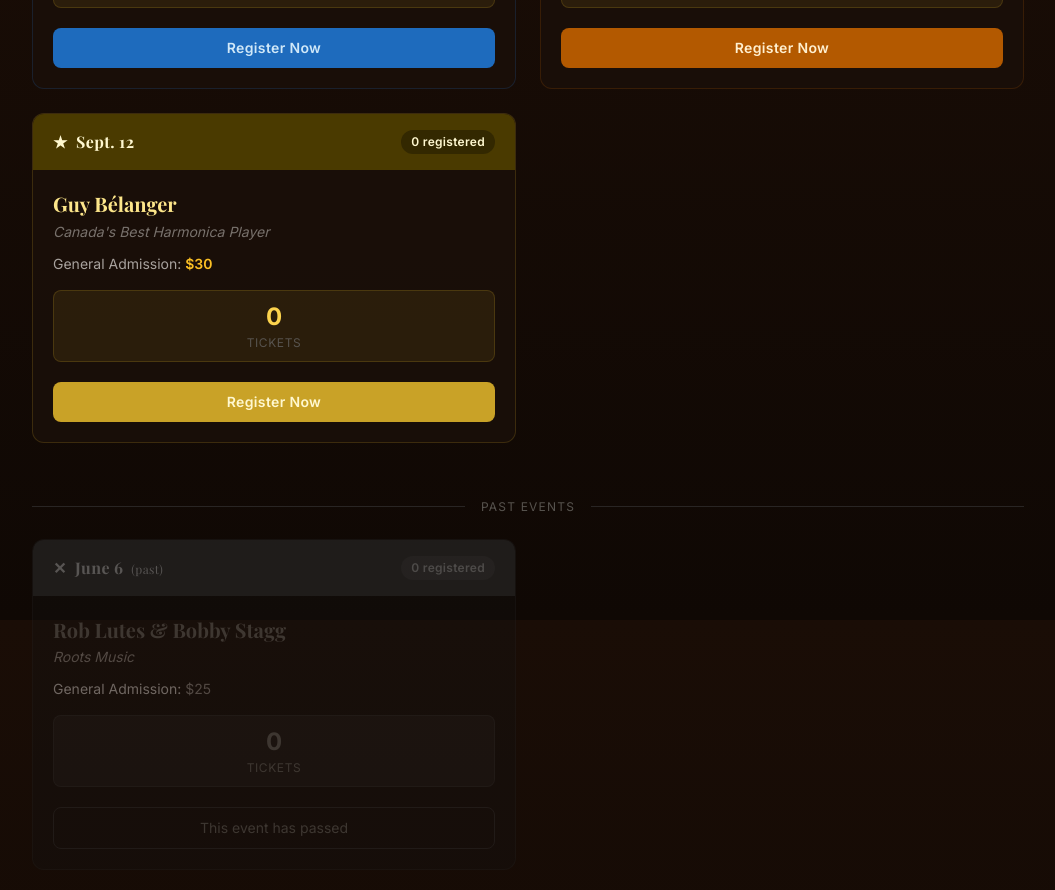
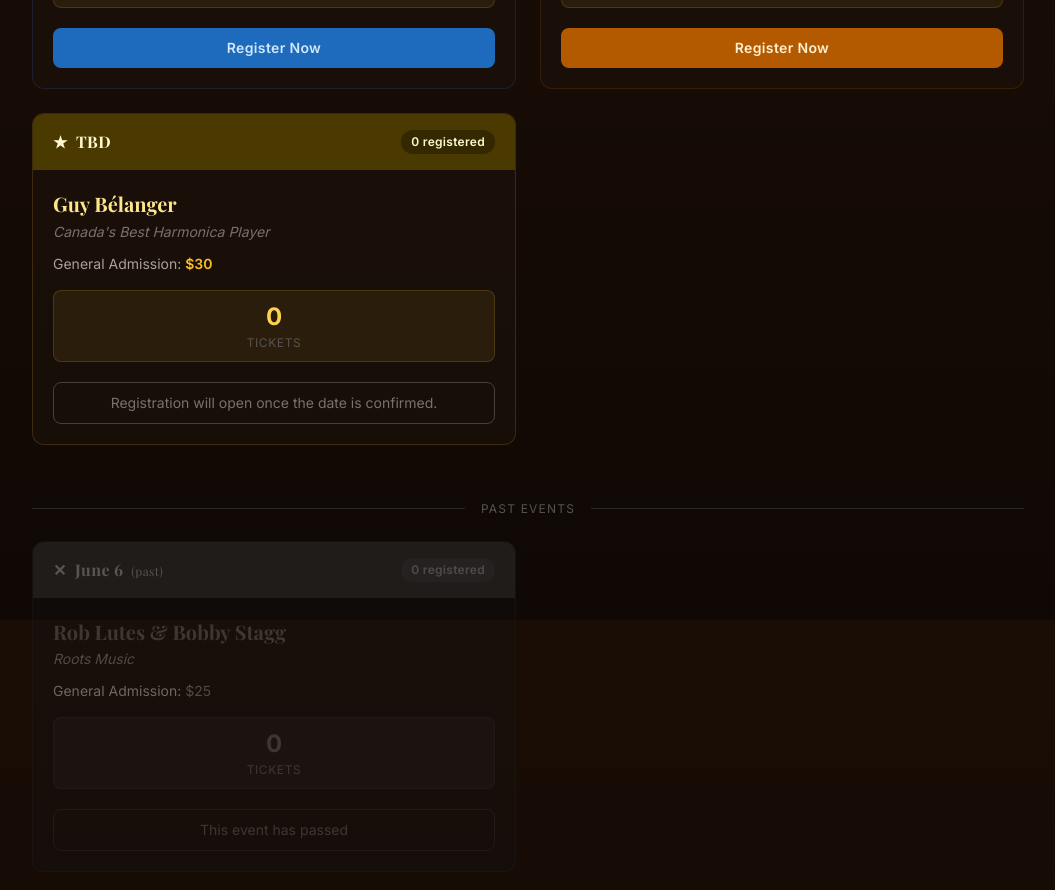
Before and after one commit to mtlaibaker/dunany-concert, a Next.js app: page / in a window 1280 px wide. Shown: the part 980-1870 px from the top of the page, without its empty margins (112-1167 px from the left). Built offline with nearby package versions, Linux system fonts and the light colour scheme; no server answers; the database is empty; a web font is replaced by a local one.

Commit message:
Mark Guy Belanger as TBD, block registration until date confirmed

```diff
--- a/app/HomeContent.tsx
+++ b/app/HomeContent.tsx
@@ -76,6 +76,10 @@ function EventCard({
           <div className="block text-center py-2.5 rounded-lg text-sm text-stone-600 border border-stone-800">
             {t.eventPassed}
           </div>
+        ) : event.tbd ? (
+          <div className="block text-center py-2.5 rounded-lg text-sm text-stone-500 border border-stone-700">
+            {t.tbdNotice}
+          </div>
         ) : (
           <Link
             href={`/register/${event.id}`}
--- a/app/register/[eventId]/RegisterPageContent.tsx
+++ b/app/register/[eventId]/RegisterPageContent.tsx
@@ -61,6 +61,14 @@ export default function RegisterPageContent({ event }: Props) {
                 {t.viewUpcomingEvents}
               </Link>
             </div>
+          ) : event.tbd ? (
+            <div className="text-center py-8">
+              <p className="text-amber-500 text-base mb-2">{t.dateTbd}</p>
+              <p className="text-stone-500 text-sm mb-4">{t.tbdNotice}</p>
+              <Link href="/" className="text-amber-600 hover:text-amber-400 text-sm transition-colors">
+                {t.backToEvents}
+              </Link>
+            </div>
           ) : (
             <>
               <h2 className="font-serif text-xl text-amber-300 mb-1">{t.reserveSpot}</h2>
--- a/lib/events.ts
+++ b/lib/events.ts
@@ -7,6 +7,7 @@ export interface ConcertEvent {
   genre: string | null
   genreFr: string | null
   price: number
+  tbd?: boolean
   bgColor: string
   borderColor: string
   textColor: string
@@ -86,10 +87,11 @@ export const EVENTS: ConcertEvent[] = [
   },
   {
     id: 'guy-belanger',
-    date: 'Sept. 12',
-    dateFr: '12 sept.',
-    isoDate: '2026-09-12',
+    date: 'TBD',
+    dateFr: 'À déterminer',
+    isoDate: '2026-12-31',
     artist: 'Guy Bélanger',
+    tbd: true,
     genre: "Canada's Best Harmonica Player",
     genreFr: "Le meilleur joueur d'harmonica au Canada",
     price: 30,
--- a/lib/i18n.ts
+++ b/lib/i18n.ts
@@ -41,6 +41,8 @@ export const translations = {
     ticketRequired: 'Please select at least 1 member or guest.',
     registrationFailed: 'Registration failed. Please try again.',
     viewUpcomingEvents: '← View upcoming events',
+    dateTbd: 'Date TBD',
+    tbdNotice: 'Registration will open once the date is confirmed.',
     privacyTitle: 'Privacy Notice',
     privacyIntro: 'The personal information you provide when registering for this event (such as your name, email address, and phone number) will be used solely for the administration of this event.',
     privacyPurposesTitle: 'This information is collected for the following purposes:',
@@ -97,6 +99,8 @@ export const translations = {
     ticketRequired: 'Veuillez sélectionner au moins 1 membre ou invité.',
     registrationFailed: "L'inscription a échoué. Veuillez réessayer.",
     viewUpcomingEvents: '← Voir les événements à venir',
+    dateTbd: 'Date à confirmer',
+    tbdNotice: "L'inscription sera ouverte une fois la date confirmée.",
     privacyTitle: 'Avis de confidentialité',
     privacyIntro: "Les renseignements personnels que vous fournissez lors de votre inscription à cet événement (tels que votre nom, votre adresse courriel et votre numéro de téléphone) seront utilisés uniquement aux fins de l'administration de cet événement.",
     privacyPurposesTitle: 'Ces renseignements sont collectés aux fins suivantes :',
```
